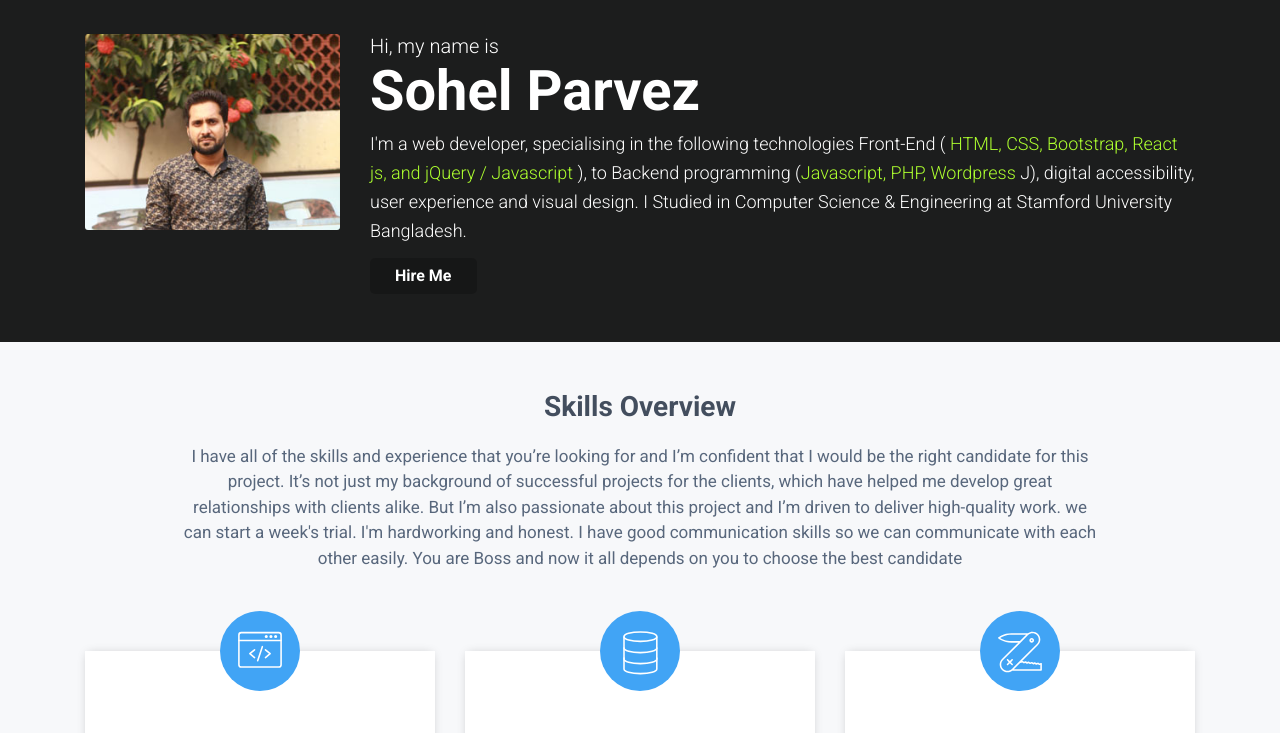
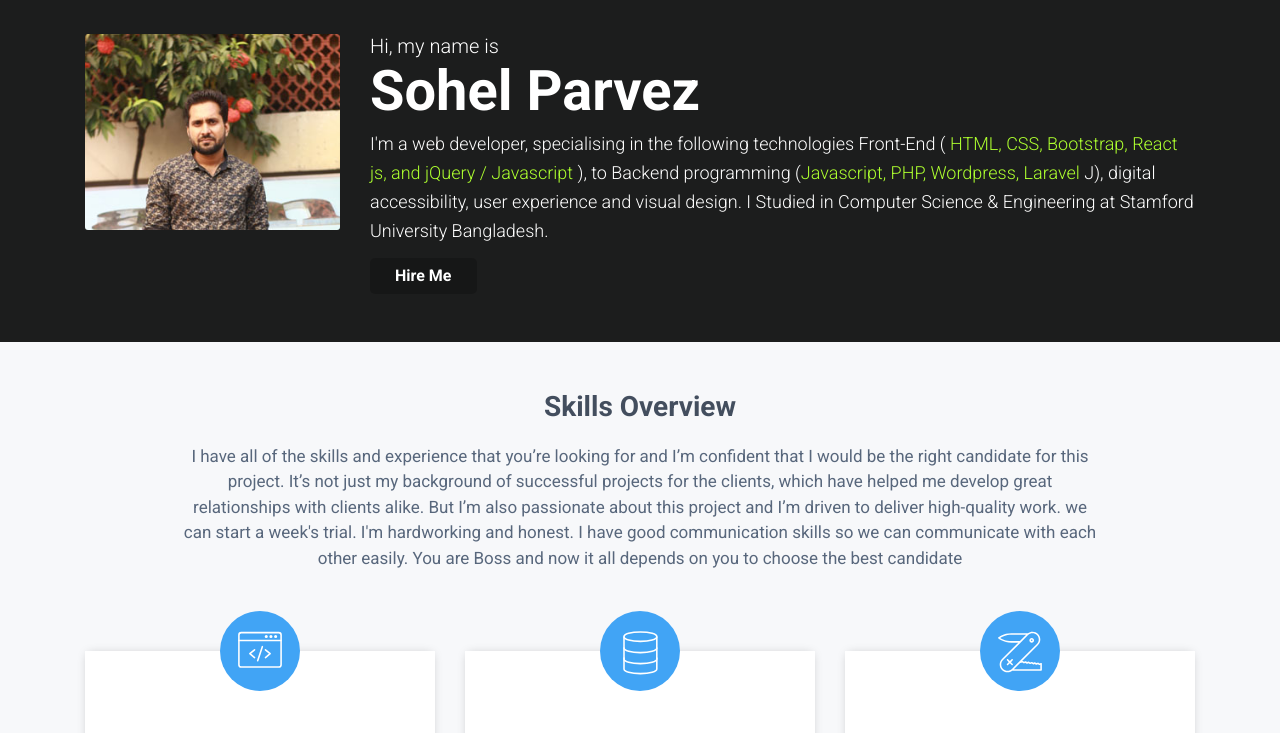
Before and after one commit to Parvez-WebDeveloper/portfolio, a plain HTML site: page index.html in a window 1280 px wide. Shown: the part 67-800 px from the top of the page. Drawn offline with Linux system fonts and the light colour scheme; files whose address does not match are found by name; a web font is replaced by a local one.

Commit message:
Update index.html

```diff
--- a/index.html
+++ b/index.html
@@ -81,7 +81,7 @@
                         <h1>Sohel Parvez</h1>
                         <p> I'm a web developer, specialising in the following technologies Front-End ( <span class="tec">HTML, CSS, Bootstrap, React js, and
                                 jQuery / Javascript</span> ), to Backend programming  (<span
-                                class="tec">Javascript, PHP, Wordpress</span> J), digital accessibility, user experience
+                                class="tec">Javascript, PHP, Wordpress, Laravel </span> J), digital accessibility, user experience
                             and visual design. I Studied in Computer Science & Engineering at Stamford University
                             Bangladesh.</p>
                         <a href="#">Hire Me</a>
```
